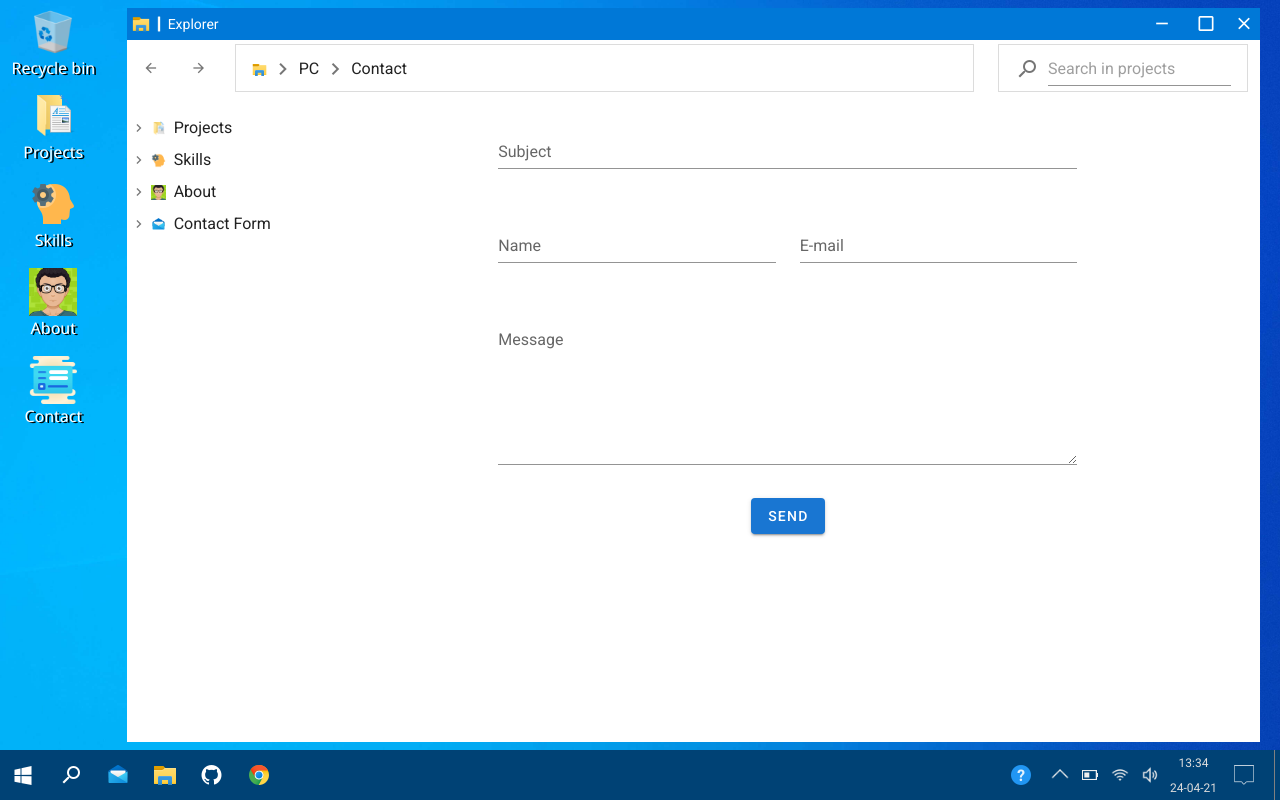
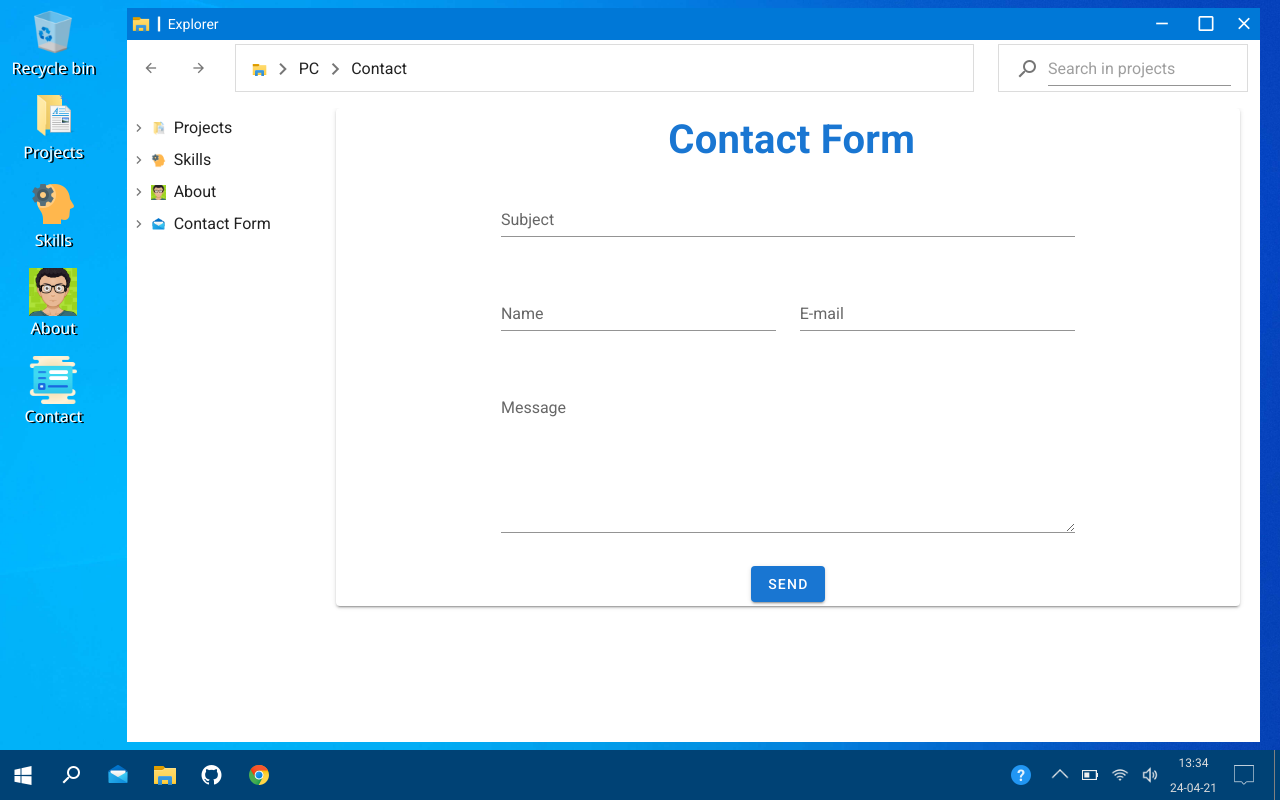
Before and after one commit to AdamELO/win10, a Vue app: page /contact in a window 1280 px wide. Built offline with nearby package versions, Linux system fonts and the light colour scheme.

Commit message:
contact card

```diff
--- a/src/views/Contact.vue
+++ b/src/views/Contact.vue
@@ -1,6 +1,10 @@
 <template>
   <Explorer>
-    <v-form v-model="valid">
+    <v-card elevation="2">
+      <v-card-title class="ml-2 d-flex justify-center"
+        ><h1 class="primary--text">Contact Form</h1></v-card-title
+      >
+      <v-form v-model="valid" class="pa-1">
         <v-container>
           <v-row class="d-flex justify-center align-center">
             <v-col cols="2"></v-col>
@@ -40,6 +44,7 @@
           <v-btn color="primary"> Send </v-btn>
         </div>
       </v-form>
+    </v-card>
   </Explorer>
 </template>
 
```
Lines whose indentation alone changed are shown as unchanged.
